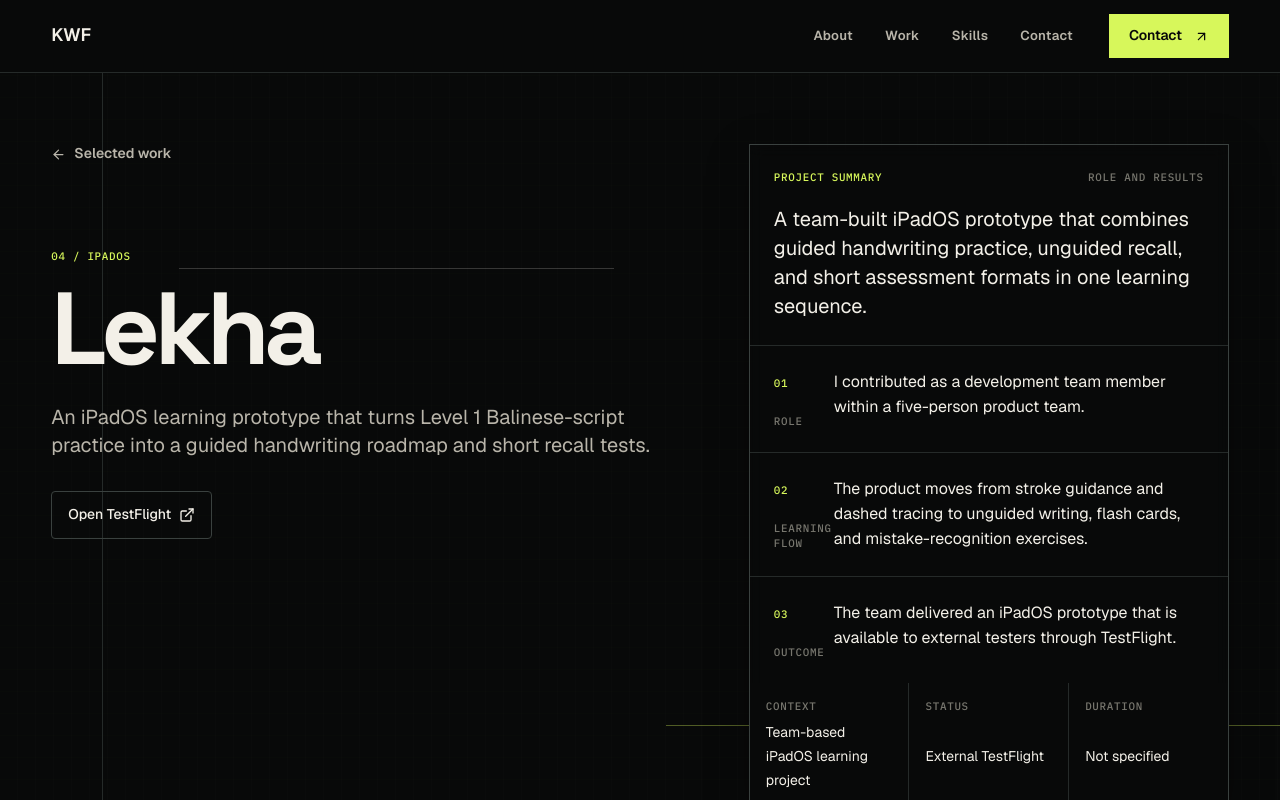
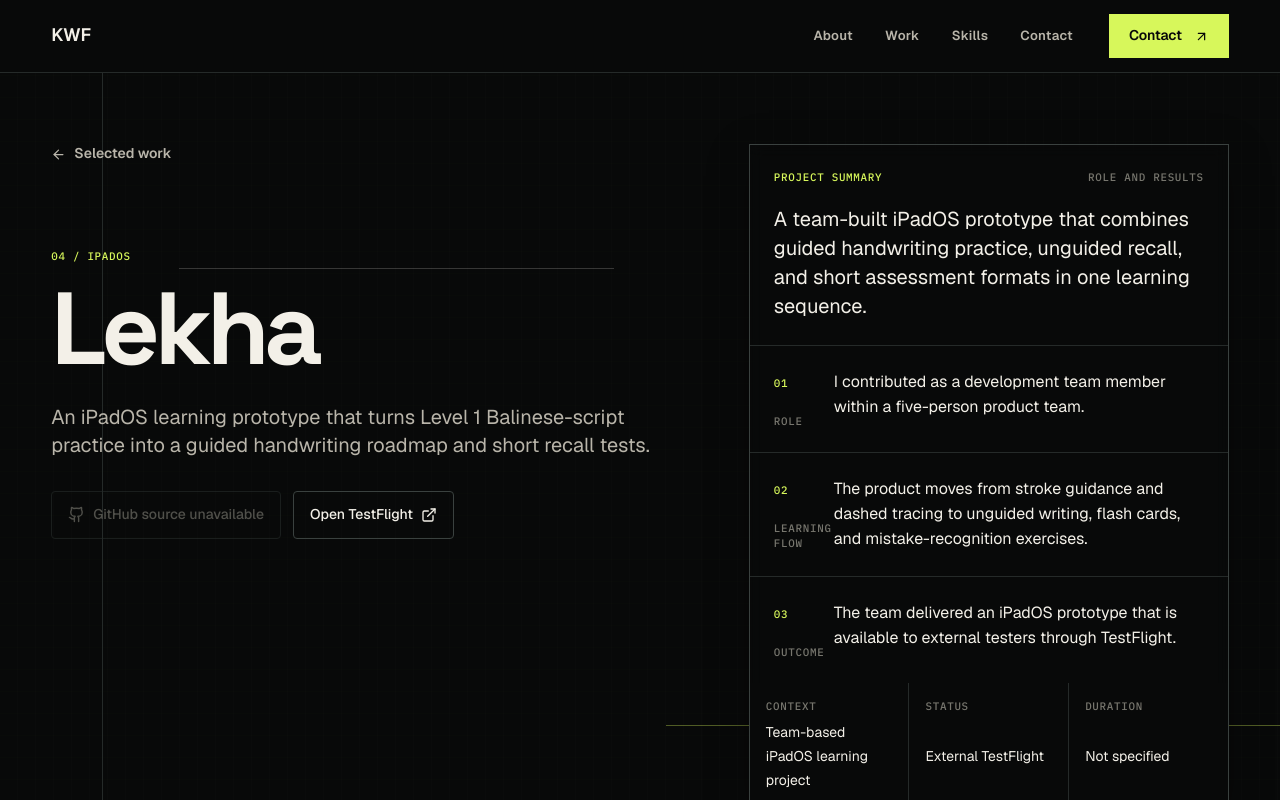
Before and after one commit to KeweKiwi/kevin-porto, a Next.js app: page /projects/lekha in a window 1280 px wide. Shown: the top 800 px of the page. Built offline with nearby package versions, Linux system fonts and the light colour scheme.

Commit message:
feat: add disabled state and reason handling for unavailable project repository links

```diff
--- a/app/projects/[slug]/page.tsx
+++ b/app/projects/[slug]/page.tsx
@@ -82,17 +82,7 @@ export default async function ProjectPage({ params }: ProjectPageProps) {
             </div>
 
             <div className="mt-8 flex flex-wrap gap-3">
-              {project.repoUrl ? (
-                <InteractiveAnchor
-                  className="inline-flex min-h-12 items-center gap-2 rounded-[4px] bg-signal px-4 py-3 text-sm font-medium text-graphite-page hover:bg-ink-primary"
-                  href={project.repoUrl}
-                  rel="noreferrer"
-                  target="_blank"
-                >
-                  <Github aria-hidden="true" size={17} />
-                  View source on GitHub
-                </InteractiveAnchor>
-              ) : null}
+              <ProjectSourceAction project={project} />
               {project.primaryCta.isExternal ? (
                 <InteractiveAnchor
                   className="inline-flex min-h-12 items-center gap-2 rounded-[4px] border border-graphite-strong px-4 py-3 text-sm font-medium text-ink-primary transition hover:border-signal hover:text-signal"
@@ -209,17 +199,7 @@ export default async function ProjectPage({ params }: ProjectPageProps) {
           <p className="technical-label text-ink-muted">Explore project</p>
 
           <div className="flex flex-wrap gap-3">
-            {project.repoUrl ? (
-              <InteractiveAnchor
-                className="inline-flex min-h-12 items-center gap-2 rounded-[4px] bg-signal px-4 py-3 text-sm font-medium text-graphite-page hover:bg-ink-primary"
-                href={project.repoUrl}
-                rel="noreferrer"
-                target="_blank"
-              >
-                <Github aria-hidden="true" size={17} />
-                View source on GitHub
-              </InteractiveAnchor>
-            ) : null}
+            <ProjectSourceAction project={project} />
 
             {project.primaryCta.isExternal ? (
               <InteractiveAnchor
@@ -256,6 +236,41 @@ function CaseMeta({ label, value }: { label: string; value: string }) {
   );
 }
 
+function ProjectSourceAction({ project }: { project: (typeof projects)[number] }) {
+  if (project.repoUrl) {
+    return (
+      <InteractiveAnchor
+        className="inline-flex min-h-12 items-center gap-2 rounded-[4px] bg-signal px-4 py-3 text-sm font-medium text-graphite-page hover:bg-ink-primary"
+        href={project.repoUrl}
+        rel="noreferrer"
+        target="_blank"
+      >
+        <Github aria-hidden="true" size={17} />
+        View source on GitHub
+      </InteractiveAnchor>
+    );
+  }
+
+  const isPrivate = project.repoState === "private";
+  const label = isPrivate ? "Private GitHub source" : "GitHub source unavailable";
+  const reason = isPrivate
+    ? "This client repository is private."
+    : "No public repository URL is available for this project.";
+
+  return (
+    <span
+      aria-disabled="true"
+      aria-label={`${label}. ${reason}`}
+      className="inline-flex min-h-12 cursor-not-allowed items-center gap-2 rounded-[4px] border border-graphite-border px-4 py-3 text-sm font-medium text-ink-muted opacity-65"
+      role="link"
+      title={reason}
+    >
+      <Github aria-hidden="true" size={17} />
+      {label}
+    </span>
+  );
+}
+
 function CaseHighlightRow({
   index,
   label,
--- a/src/components/project-archive-carousel.tsx
+++ b/src/components/project-archive-carousel.tsx
@@ -63,6 +63,20 @@ function ProjectAction({ action }: { action: ArchiveProjectAction }) {
       ) : null}
     </>
   );
+
+  if (action.disabledReason || !action.href) {
+    return (
+      <span
+        aria-disabled="true"
+        aria-label={`${action.label}. ${action.disabledReason ?? "Link unavailable."}`}
+        className={cn(className, "cursor-not-allowed border-graphite-border text-ink-muted opacity-65")}
+        role="link"
+        title={action.disabledReason ?? "Link unavailable"}
+      >
+        {content}
+      </span>
+    );
+  }
 
   if (action.isExternal) {
     return (
--- a/src/data/project-archive.ts
+++ b/src/data/project-archive.ts
@@ -1,8 +1,9 @@
 export type ArchiveProjectAction = {
   label: string;
-  href: string;
+  href?: string;
   kind: "detail" | "source" | "live" | "testflight";
   isExternal?: boolean;
+  disabledReason?: string;
 };
 
 export type ArchiveProject = {
@@ -43,7 +44,7 @@ export const archiveProjects: ArchiveProject[] = [
         kind: "detail",
       },
       {
-        label: "Source code",
+        label: "GitHub source",
         href: "https://github.com/Quack-Fight/QuackFight",
         kind: "source",
         isExternal: true,
@@ -65,6 +66,11 @@ export const archiveProjects: ArchiveProject[] = [
         label: "Case study",
         href: "/projects/rizki-mobil",
         kind: "detail",
+      },
+      {
+        label: "Private source",
+        kind: "source",
+        disabledReason: "This client repository is private.",
       },
       {
         label: "Live website",
@@ -92,7 +98,7 @@ export const archiveProjects: ArchiveProject[] = [
         kind: "detail",
       },
       {
-        label: "Source code",
+        label: "GitHub source",
         href: "https://github.com/KeweKiwi/Squeaky",
         kind: "source",
         isExternal: true,
@@ -116,6 +122,11 @@ export const archiveProjects: ArchiveProject[] = [
         kind: "detail",
       },
       {
+        label: "Source unavailable",
+        kind: "source",
+        disabledReason: "No public repository URL is available for this project.",
+      },
+      {
         label: "TestFlight",
         href: "https://testflight.apple.com/join/ACVvsY9y",
         kind: "testflight",
--- a/src/data/projects.ts
+++ b/src/data/projects.ts
@@ -29,6 +29,7 @@ export type Project = {
     isExternal?: boolean;
   };
   repoUrl: string | null;
+  repoState: "public" | "private" | "unavailable";
   productSummary: string;
   caseSummary: string;
   caseHighlights: ProjectCaseHighlight[];
@@ -69,6 +70,7 @@ export const projects: Project[] = [
       href: "/projects/quackfight",
     },
     repoUrl: "https://github.com/Quack-Fight/QuackFight",
+    repoState: "public",
     productSummary:
       "QuackFight explores how native iPhone sensors and system frameworks can make the device part of a multiplayer game controller.",
     caseSummary:
@@ -207,6 +209,7 @@ export const projects: Project[] = [
       isExternal: true,
     },
     repoUrl: null,
+    repoState: "private",
     productSummary:
       "The platform gives the dealership a managed inventory system, public vehicle discovery, branch-specific contact paths, and an administration workflow.",
     caseSummary:
@@ -355,6 +358,7 @@ export const projects: Project[] = [
       href: "/projects/squeaky",
     },
     repoUrl: "https://github.com/KeweKiwi/Squeaky",
+    repoState: "public",
     productSummary:
       "Squeaky explores a faster, less intimidating transaction-entry experience for young adults managing personal finances.",
     caseSummary:
@@ -491,6 +495,7 @@ export const projects: Project[] = [
       isExternal: true,
     },
     repoUrl: null,
+    repoState: "unavailable",
     productSummary:
       "Lekha helps students in Bali practice and recall Level 1 Wreastra Balinese script through a progressive roadmap built for iPad.",
     caseSummary:
```
